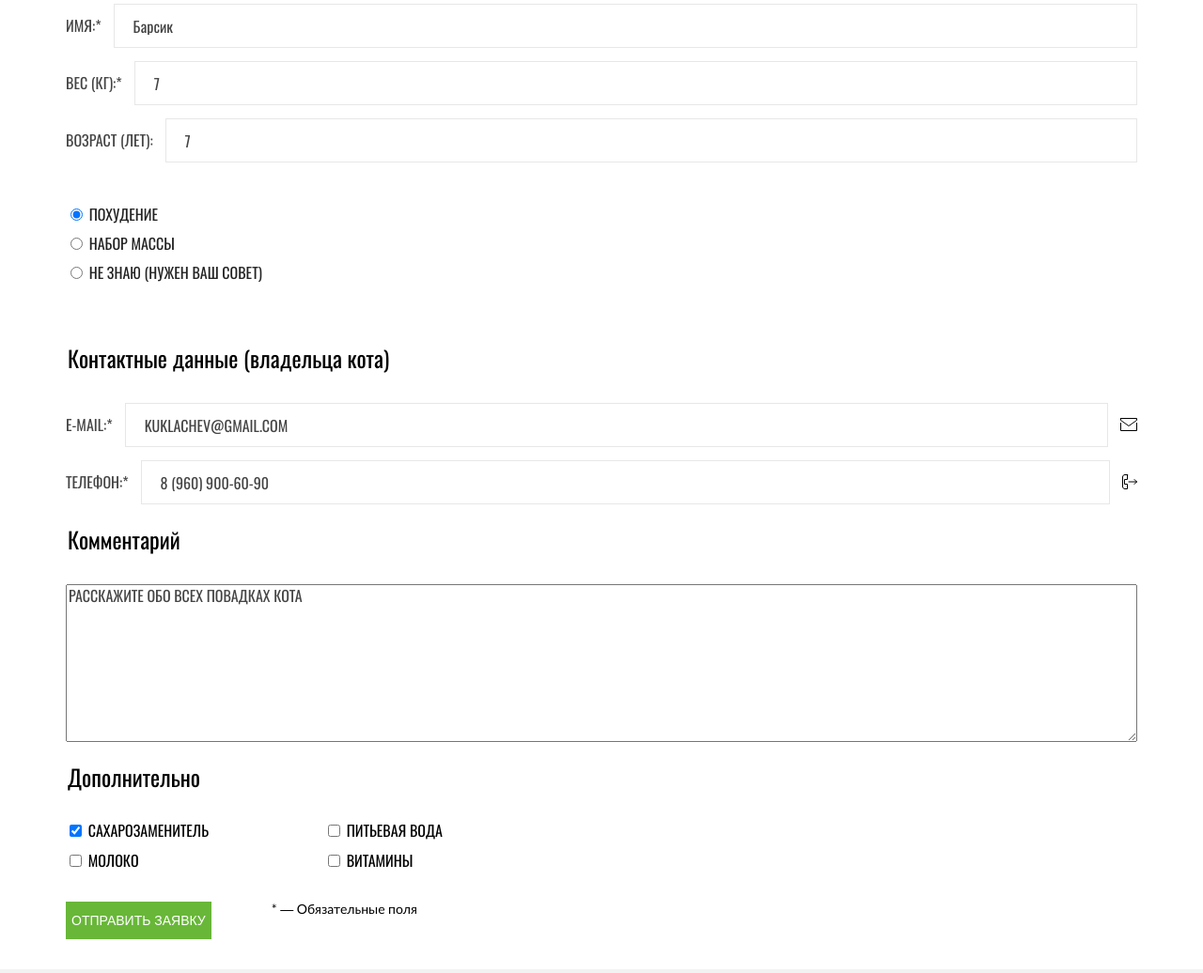
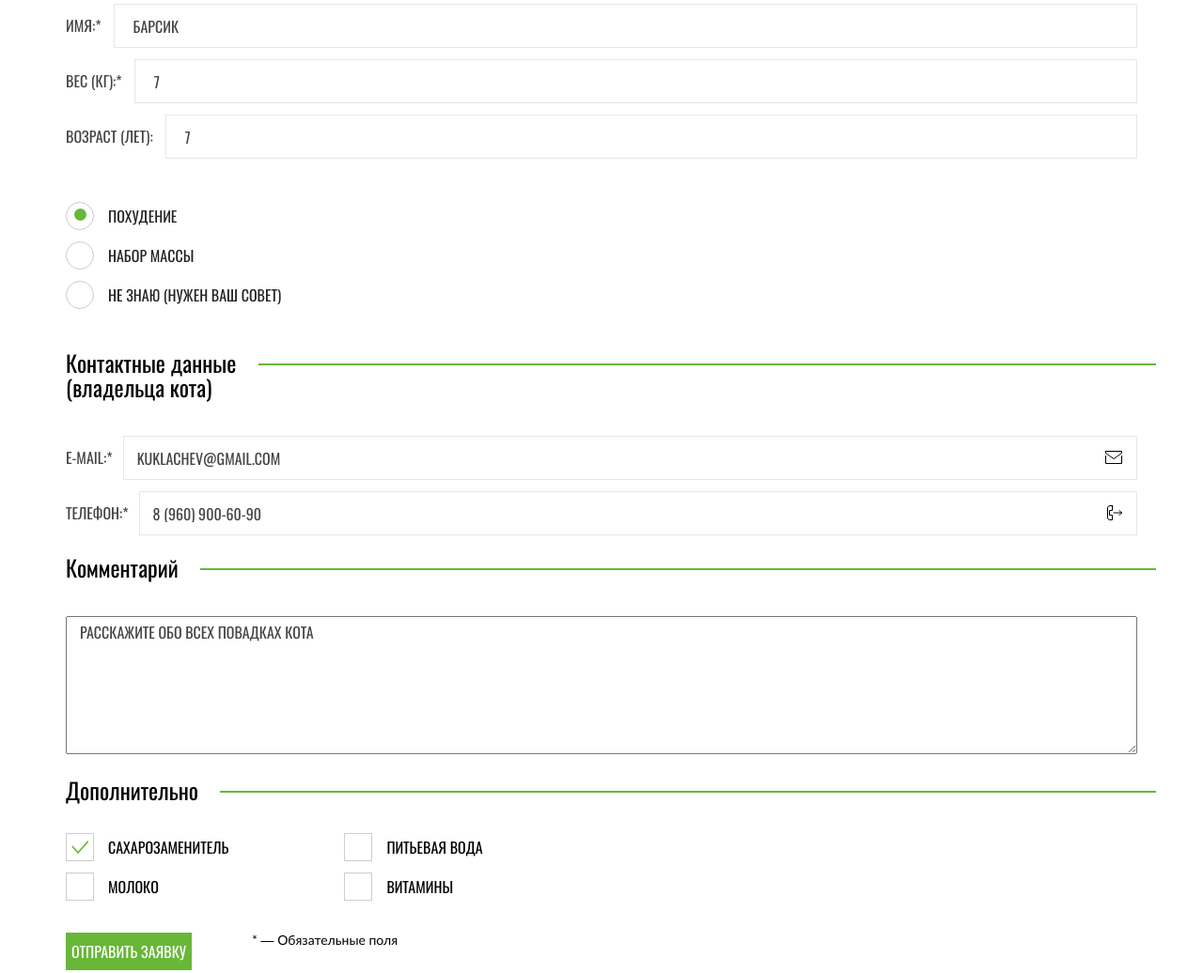
Before and after one commit to htmlacademy-adaptive/2173645-cat-energy-28, a website: page source/form.html in a window 1280 px wide. Shown: the part 263-1299 px from the top of the page at 94% size. Drawn offline with nearby package versions, Linux system fonts and the light colour scheme; files that its build step writes are made by us from their sources.

Commit message:
Добавляет оставшиеся  декоративные элементы мобильной версии

```diff
--- a/source/form.html
+++ b/source/form.html
@@ -49,7 +49,7 @@
               <legend class="visually-hidden">Данные кота</legend>
               <div class="form__group">
                 <label class="form__label" for="cats-name">ИМЯ:*</label>
-                <input class="form__field" type="text" id="cats-name" name="cats-name" value="Барсик" required>
+                <input class="form__field" type="text" id="cats-name" name="cats-name" value="БАРСИК" required>
               </div>
               <div class="form__group">
                 <label class="form__label" for="cats-weight">ВЕС (КГ):*</label>
@@ -65,37 +65,48 @@
               <legend class="visually-hidden">Выбор программы</legend>
               <ul class="form__list">
                 <li class="form__item">
-                  <input class="form__field" type="radio" id="weight-loss" name="program-choice-group"
-                    value="weight-loss" checked>
-                  <label class="form__label form__label--primary" for="weight-loss">ПОХУДЕНИЕ</label>
+                  <label class="form__control">
+                    <input class="form__field visually-hidden" type="radio" id="weight-loss" name="program-choice-group"
+                      value="weight-loss" checked>
+                    <span class="form__control-mark form__control-mark--circle"></span>
+                    <span class="form__label form__label--primary">ПОХУДЕНИЕ</span>
+                  </label>
                 </li>
                 <li class="form__item">
-                  <input class="form__field" type="radio" id="weight-gain" name="program-choice-group"
-                    value="weight-gain">
-                  <label class="form__label form__label--primary" for="weight-gain">НАБОР МАССЫ</label>
+                  <label class="form__control">
+                    <input class="form__field visually-hidden" type="radio" id="weight-gain" name="program-choice-group"
+                      value="weight-gain">
+                    <span class="form__control-mark form__control-mark--circle"></span>
+                    <span class="form__label form__label--primary">НАБОР МАССЫ</span>
+                  </label>
                 </li>
                 <li class="form__item">
-                  <input class="form__field" type="radio" id="dont-know" name="program-choice-group" value="dont-know">
-                  <label class="form__label form__label--primary" for="dont-know">НЕ ЗНАЮ (НУЖЕН ВАШ СОВЕТ)</label>
+                  <label class="form__control">
+                    <input class="form__field visually-hidden" type="radio" id="dont-know" name="program-choice-group" value="dont-know">
+                    <span class="form__control-mark form__control-mark--circle"></span>
+                    <span class="form__label form__label--primary">НЕ ЗНАЮ (НУЖЕН ВАШ СОВЕТ)</span>
+                  </label>
                 </li>
               </ul>
             </fieldset>
           </div>
           <fieldset class="form__fieldset form__fieldset--row">
-            <legend class="form__legend">Контактные&nbspданные (владельца кота)</legend>
-            <div class="form__group">
+            <div class="form__legend-wrapper">
+              <legend class="form__legend form__legend--width">Контактные данные (владельца кота)</legend>
+            </div>
+            <div class="form__group form__group--small-gap">
               <label class="form__label" for="email">E-MAIL:*</label>
-              <input class="form__field" type="email" id="email" name="email" value="KUKLACHEV@GMAIL.COM" required>
-              <svg width="18" height="14" viewBox="0 0 18 14" fill="none" xmlns="http://www.w3.org/2000/svg">
+              <input class="form__field form__field--small-padd" type="email" id="email" name="email" value="KUKLACHEV@GMAIL.COM" required>
+              <svg class="form__icon" width="18" height="14" viewBox="0 0 18 14" fill="none" xmlns="http://www.w3.org/2000/svg">
                 <path d="M0.5 5.5V13.5H17.5V5.5M0.5 0.5H17.5V2.5L9 8.5L0.5 2.5V0.5Z" stroke="black"
                   stroke-linecap="round" stroke-linejoin="round" />
               </svg>
             </div>
-            <div class="form__group">
+            <div class="form__group form__group--small-gap">
               <label class="form__label" for="tel">ТЕЛЕФОН:*</label>
-              <input class="form__field" type="tel" id="tel" name="tel" value="8 (960) 900-60-90" required
+              <input class="form__field form__field--small-padd" type="tel" id="tel" name="tel" value="8 (960) 900-60-90" required
                 pattern="\+?[0-9\s\-\(\)]+">
-              <svg width="16" height="16" viewBox="0 0 16 16" fill="none" xmlns="http://www.w3.org/2000/svg">
+              <svg class="form__icon" width="16" height="16" viewBox="0 0 16 16" fill="none" xmlns="http://www.w3.org/2000/svg">
                 <path
                   d="M7 8H15.5M15.5 8L13 5.5M15.5 8L13 10.5M5.5 0.5V5.5H2.5V10.5H5.5V15.5H3C1.5 15.5 0.5 14.5 0.5 13V3C0.5 1.5 1.5 0.5 3 0.5H5.5Z"
                   stroke="black" stroke-linecap="round" stroke-linejoin="round" />
@@ -103,28 +114,44 @@
             </div>
           </fieldset>
           <fieldset class="form__fieldset">
-            <legend class="form__legend">Комментарий</legend>
+            <div class="form__legend-wrapper">
+              <legend class="form__legend">Комментарий</legend>
+            </div>
             <textarea class="form__textarea" name="cats-habits" id="cats-habits" cols="32"
-              rows="9">РАССКАЖИТЕ ОБО ВСЕХ ПОВАДКАХ КОТА</textarea>
+              rows="7">РАССКАЖИТЕ ОБО ВСЕХ ПОВАДКАХ КОТА</textarea>
           </fieldset>
           <fieldset class="form__fieldset">
-            <legend class="form__legend">Дополнительно</legend>
+            <div class="form__legend-wrapper">
+              <legend class="form__legend">Дополнительно</legend>
+            </div>
             <ul class="form__list form__list--primary">
               <li class="form__item">
-                <input class="form__field" type="checkbox" id="sweetener" name="sweetener" checked>
-                <label class="form__label form__label--secondary" for="sweetener">САХАРОЗАМЕНИТЕЛЬ</label>
+                <label class="form__control">
+                  <input class="form__field visually-hidden" type="checkbox" id="sweetener" name="sweetener" checked>
+                  <span class="form__control-mark form__control-mark--rectangle"></span>
+                  <span class="form__label form__label--secondary">САХАРОЗАМЕНИТЕЛЬ</span>
+                </label>
               </li>
               <li class="form__item">
-                <input class="form__field" type="checkbox" id="water" name="water">
-                <label class="form__label form__label--secondary" for="water">ПИТЬЕВАЯ ВОДА</label>
+                <label class="form__control">
+                  <input class="form__field visually-hidden" type="checkbox" id="water" name="water">
+                  <span class="form__control-mark form__control-mark--rectangle"></span>
+                  <span class="form__label form__label--secondary" for="water">ПИТЬЕВАЯ ВОДА</span>
+                </label>
               </li>
               <li class="form__item">
-                <input class="form__field" type="checkbox" id="milk" name="milk">
-                <label class="form__label form__label--secondary" for="milk">МОЛОКО</label>
+                <label class="form__control">
+                  <input class="form__field visually-hidden" type="checkbox" id="milk" name="milk">
+                  <span class="form__control-mark form__control-mark--rectangle"></span>
+                  <span class="form__label form__label--secondary" for="milk">МОЛОКО</span>
+                </label>
               </li>
               <li class="formt__item">
-                <input class="form__field" type="checkbox" id="vitamins" name="vitamins">
-                <label class="form__label form__label--secondary" for="vitamins">ВИТАМИНЫ</label>
+                <label class="form__control">
+                  <input class="form__field visually-hidden" type="checkbox" id="vitamins" name="vitamins">
+                  <span class="form__control-mark form__control-mark--rectangle"></span>
+                  <span class="form__label form__label--secondary" for="vitamins">ВИТАМИНЫ</span>
+                </label>
               </li>
             </ul>
           </fieldset>
@@ -144,7 +171,11 @@
         </div>
       </div>
       <div class="address-info__map">
-        <iframe src="https://www.google.com/maps/embed?pb=!1m18!1m12!1m3!1d1998.6036257198245!2d30.320472477418704!3d59.938719162093456!2m3!1f0!2f0!3f0!3m2!1i1024!2i768!4f13.1!3m3!1m2!1s0x4696310fca145cc1%3A0x42b32648d8238007!2z0JHQvtC70YzRiNCw0Y8g0JrQvtC90Y7RiNC10L3QvdCw0Y8g0YPQuy4sIDE5LzgsINCh0LDQvdC60YIt0J_QtdGC0LXRgNCx0YPRgNCzLCAxOTExODY!5e0!3m2!1sru!2sru!4v1682002577462!5m2!1sru!2sru" width="100%" height="362" style="border: 0;" allowfullscreen="" loading="lazy" referrerpolicy="no-referrer-when-downgrade" title="Офис компании по адресу ул. Большая Конюшенная, д. 19/8 Санкт-Петербург"></iframe>
+        <iframe
+          src="https://www.google.com/maps/embed?pb=!1m18!1m12!1m3!1d1998.6036257198245!2d30.320472477418704!3d59.938719162093456!2m3!1f0!2f0!3f0!3m2!1i1024!2i768!4f13.1!3m3!1m2!1s0x4696310fca145cc1%3A0x42b32648d8238007!2z0JHQvtC70YzRiNCw0Y8g0JrQvtC90Y7RiNC10L3QvdCw0Y8g0YPQuy4sIDE5LzgsINCh0LDQvdC60YIt0J_QtdGC0LXRgNCx0YPRgNCzLCAxOTExODY!5e0!3m2!1sru!2sru!4v1682002577462!5m2!1sru!2sru"
+          width="100%" height="362" style="border: 0;" allowfullscreen="" loading="lazy"
+          referrerpolicy="no-referrer-when-downgrade"
+          title="Офис компании по адресу ул. Большая Конюшенная, д. 19/8 Санкт-Петербург"></iframe>
       </div>
     </section>
   </main>
--- a/source/sass/blocks/button.scss
+++ b/source/sass/blocks/button.scss
@@ -4,6 +4,7 @@
   justify-content: center;
   min-height: 40px;
   margin: 0;
+  font-family: inherit;
   font-size: 14px;
   background-color: $color-apple;
   color: $color-default-white;
--- a/source/sass/blocks/footer.scss
+++ b/source/sass/blocks/footer.scss
@@ -30,7 +30,7 @@
       left: 0;
       width: 100%;
       height: 1px;
-      background: #d9d9d9;
+      background: $color-gainsboro;
     }
 
     &::after {
@@ -40,7 +40,7 @@
       left: 0;
       width: 100%;
       height: 1px;
-      background: #d9d9d9;
+      background: $color-gainsboro;
     }
   }
 }
--- a/source/sass/blocks/form.scss
+++ b/source/sass/blocks/form.scss
@@ -11,15 +11,18 @@
 }
 
 .form__fieldset {
+  position: relative;
   display: flex;
   flex-direction: column;
   flex-grow: 1;
-  gap: 14px;
+  gap: 12px;
   margin: 0;
   padding: 0;
   border: 0;
 
   &--row {
+    padding: 0 0 16px 0;
+
     @include vp-desk {
       flex-direction: row;
       gap: 80px;
@@ -27,11 +30,40 @@
   }
 }
 
+.form__fieldset--secondary {
+  @include vp-mob {
+    &::before {
+      content: "";
+      position: absolute;
+      top: -2px;
+      left: -20px;
+      width: 100vw;
+      height: 1px;
+      background: $color-gainsboro;
+    }
+
+    &::after {
+      content: "";
+      position: absolute;
+      bottom: -7px;
+      left: -20px;
+      width: 100vw;
+      height: 1px;
+      background: $color-gainsboro;
+    }
+  }
+}
+
 .form__group {
+  position: relative;
   display: flex;
   align-items: center;
   gap: 13px;
   flex-grow: 1;
+
+  &--small-gap {
+    gap: 11px;
+  }
 }
 
 .form__label {
@@ -48,18 +80,76 @@
 
 .form__field {
   flex-grow: 1;
-  padding: 14px 20px 13px;
+  padding: 14px 16px 13px 20px;
   font: inherit;
   color: $color-charcoal;
   border: 1px solid #e7e7e7;
+
+  &:focus ~ .form__control-mark--circle {
+    border: solid 1px #bababa;
+  }
+
+  &--small-padd {
+    padding: 14px 38px 13px 14px;
+  }
+}
+
+.form__field[type="radio"]:checked + .form__control-mark::after {
+  content: "";
+  position: absolute;
+  width: 13px;
+  height: 13px;
+  top: 6.5px;
+  right: 7.5px;
+  background: $color-apple;
+  border-radius: 50%;
+}
+
+.form__field[type="checkbox"]:checked + .form__control-mark::after {
+  content: "";
+  position: absolute;
+  width: 18px;
+  height: 14px;
+  top: 7px;
+  right: 5px;
+  background: url("../img/deco/checkbox.svg");
+}
+
+.form__icon {
+  position: absolute;
+  right: 16px;
+}
+
+.form__control {
+  position: relative;
+  display: flex;
+  align-items: center;
+  padding-left: 45px;
+}
+
+.form__control-mark {
+  position: absolute;
+  left: 0;
+  width: 30px;
+  height: 30px;
+  background-color: #ffffff;
+
+  &--circle {
+    border: solid 1px #cdcdcd;
+    border-radius: 50%;
+  }
+
+  &--rectangle {
+    border: solid 1px #cdcdcd;
+  }
 }
 
 .form__list {
   @include list-reset;
   display: flex;
   flex-direction: column;
-  gap: 13px;
-  padding: 22px 0 19px 0;
+  gap: 24px;
+  padding: 28px 0 19px 0;
 
   &--primary {
     padding: 0;
@@ -78,14 +168,37 @@
   }
 }
 
+.form__legend-wrapper {
+  position: relative;
+  display: flex;
+}
+
 .form__legend {
-  margin-bottom: 35px;
-  padding-top: 24px;
+  margin-bottom: 27px;
+  padding: 5px 23px 0 0;
   font-size: 24px;
   line-height: 26px;
+  background-color: $color-default-white;
+
+  &::after {
+    content: "";
+    position: absolute;
+    z-index: -1;
+    left: 0;
+    top: 19px;
+    width: calc(100% + 20px);
+    height: 2px;
+    background: $color-apple;
+  }
+
+  &--width {
+    max-width: 205px;
+  }
 }
 
 .form__textarea {
+  margin: 0 0 20px;
+  padding: 7px 14px 12px;
   font: inherit;
   color: $color-charcoal;
 }
@@ -103,7 +216,7 @@
   flex-direction: column;
   justify-content: center;
   gap: 21px;
-  margin-top: 34px;
+  margin-top: 40px;
 
   @include vp-tab {
     flex-direction: row;
@@ -111,3 +224,8 @@
     gap: 64px;
   }
 }
+
+.form__button {
+  font-size: 16px;
+  line-height: 20px;
+}
--- a/source/sass/blocks/header.scss
+++ b/source/sass/blocks/header.scss
@@ -16,7 +16,7 @@
       left: 0;
       width: 100%;
       height: 1px;
-      background: #ebebeb;
+      background: $color-gainsboro;
     }
   }
 }
--- a/source/sass/blocks/nav.scss
+++ b/source/sass/blocks/nav.scss
@@ -75,6 +75,7 @@
 
   @include vp-mob {
     position: absolute;
+    z-index: 2;
     top: 60px;
     left: 0;
     flex-direction: column;
@@ -115,10 +116,10 @@
     display: flex;
     justify-content: center;
     width: 100%;
-    border-top: 1px solid  #d9d9d9;
+    border-top: 1px solid $color-gainsboro;
 
     &:last-child {
-      border-bottom: 1px solid  #d9d9d9;
+      border-bottom: 1px solid $color-gainsboro;
     }
   }
 }
--- a/source/sass/blocks/program.scss
+++ b/source/sass/blocks/program.scss
@@ -71,7 +71,7 @@
       left: 0;
       width: 100%;
       height: 1px;
-      background: #d9d9d9;
+      background: $color-gainsboro;
     }
   }
 }
--- a/source/sass/global/reboot.scss
+++ b/source/sass/global/reboot.scss
@@ -36,7 +36,7 @@ a {
 }
 
 img {
-  max-width: 100%;
+  // max-width: 100%;
   height: auto;
   object-fit: contain;
 }
--- a/source/sass/mixins.scss
+++ b/source/sass/mixins.scss
@@ -21,9 +21,3 @@
     @content;
   }
 }
-
-// @mixin m-lc($size) {
-//   &:not(:last-child) {
-//     margin-bottom: $size;
-//   }
-// }
--- a/source/sass/variables.scss
+++ b/source/sass/variables.scss
@@ -10,6 +10,7 @@ $color-transparent: rgba(255, 255, 255, 0);
 // Project palette
 $color-apple: #68b738;
 $color-white-smoke: #f2f2f2;
+$color-gainsboro:#d9d9d9;
 $color-charcoal: #444444;
 $color-nero: #222222;
 $color-black: #111111;
```
Also changed, not shown: source/catalog.html (+4 -2 lines), source/index.html (+7 -4 lines), source/sass/blocks/additional-products.scss (+19 -0 lines), source/sass/blocks/results.scss (+46 -9 lines), source/img/deco/checkbox.svg (added), source/img/deco/control.svg (added).
